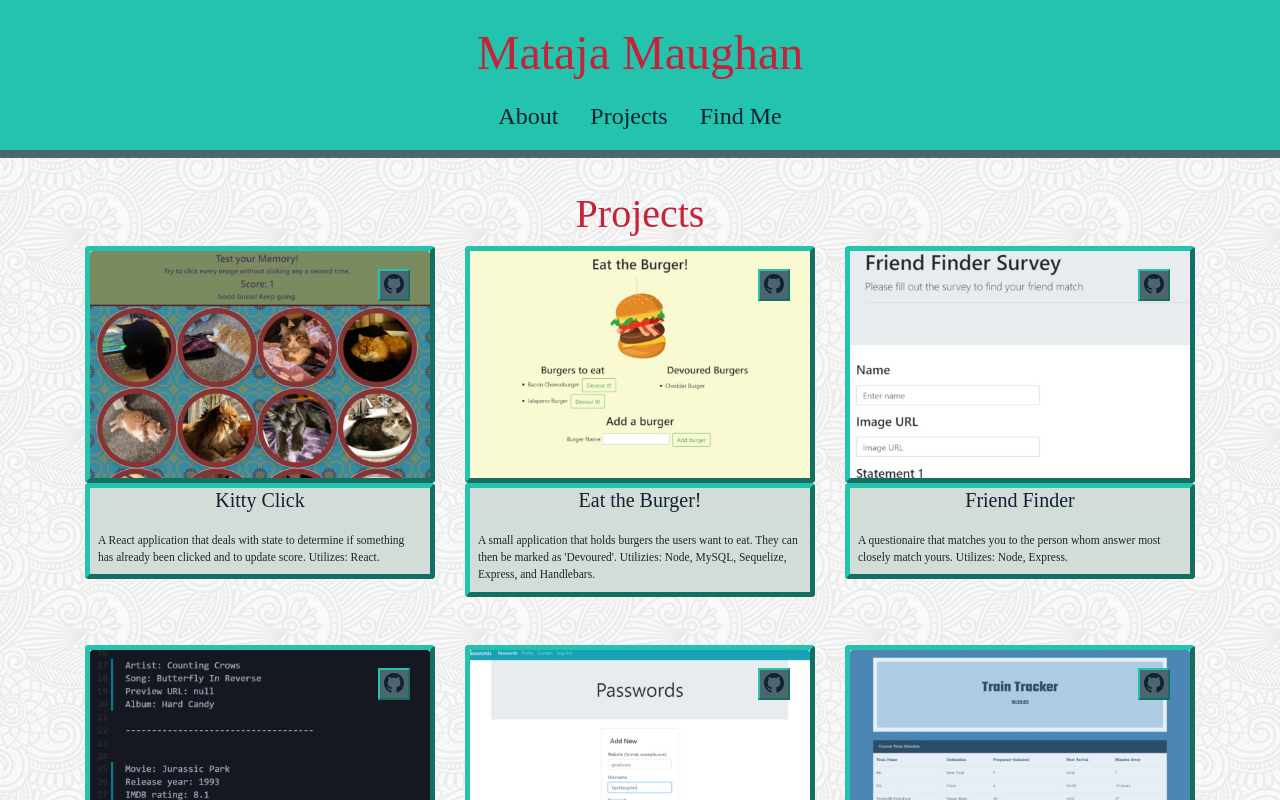
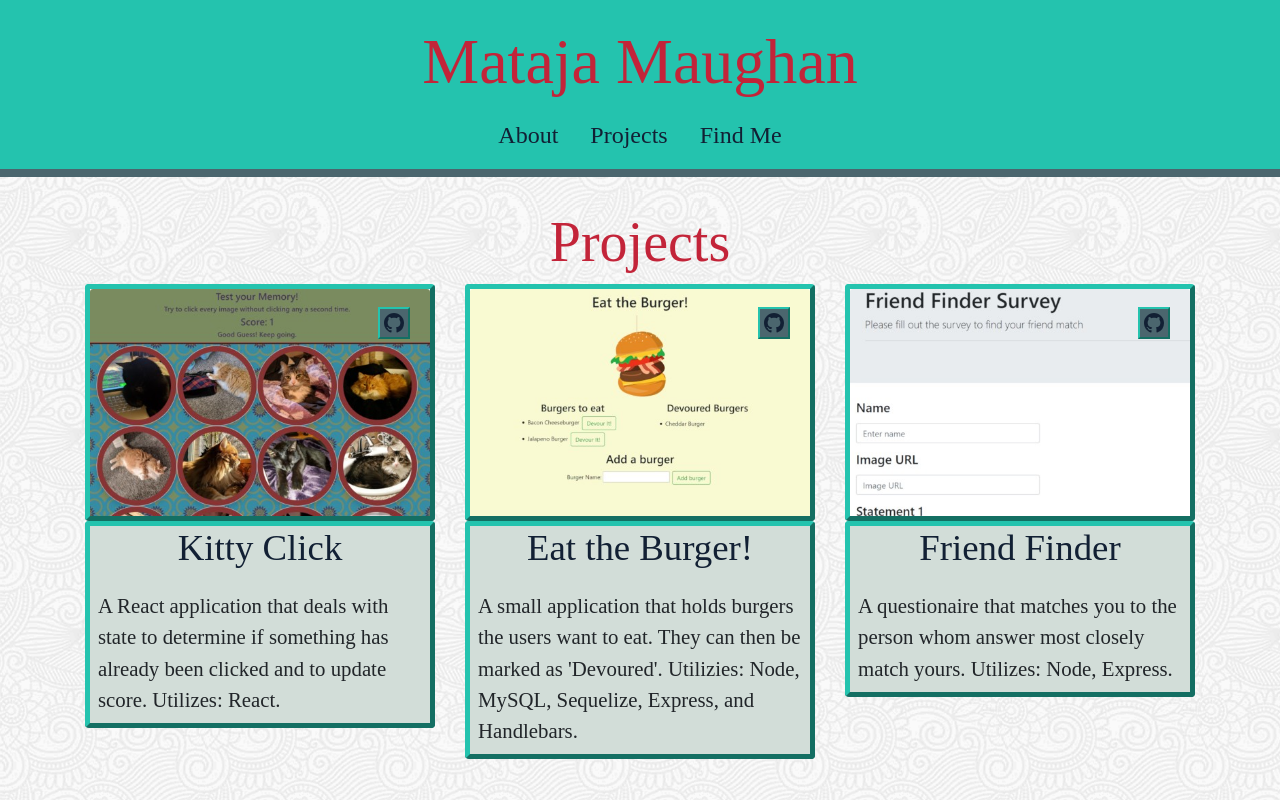
Before and after one commit to TajaMaughan/Portfolio, a React (Create React App) app: page /projects in a window 1280 px wide. Shown: the top 800 px of the page. Built offline with nearby package versions, Linux system fonts and the light colour scheme; a web font is replaced by a local one.

Commit message:
small changes

```diff
--- a/src/components/Navigation/style.css
+++ b/src/components/Navigation/style.css
@@ -1,6 +1,6 @@
 .nav-name {
     font-family: 'oleo script swash caps', 'Segoe script', cursive;
-    font-size: 3rem;
+    font-size: 4rem;
     color: #c32439;
     background-color: #24c3ae;
     margin: 0px;
--- a/src/components/Project/index.js
+++ b/src/components/Project/index.js
@@ -28,7 +28,7 @@ function Project(props) {
             href={props.siteURL}
             target="_blank"
             rel="noopener noreferrer"
-            className=""
+            className="title"
           >
             {props.name}
           </Card.Link>
--- a/src/components/Project/style.css
+++ b/src/components/Project/style.css
@@ -17,7 +17,7 @@
 .title {
     background-color: 	#d2ddd8;
     font-family: 'ZCOOL Xiaowei', 'times new roman', serif;
-    font-size: 2vw !important;
+    font-size: 2.3rem !important;
 }
 
 a {
@@ -29,5 +29,5 @@ a:hover {
 }
 
 .description {
-    font-size: 0.9vw;
+    font-size: 1.3rem;
 }
--- a/src/pages/style.css
+++ b/src/pages/style.css
@@ -1,6 +1,7 @@
 .page-header{
     color: 	#c32439;
     font-family: 'oleo script swash caps', 'Segoe script', cursive;
+    font-size: 3.5rem;
     padding-top: 2rem;
 }
 
```
